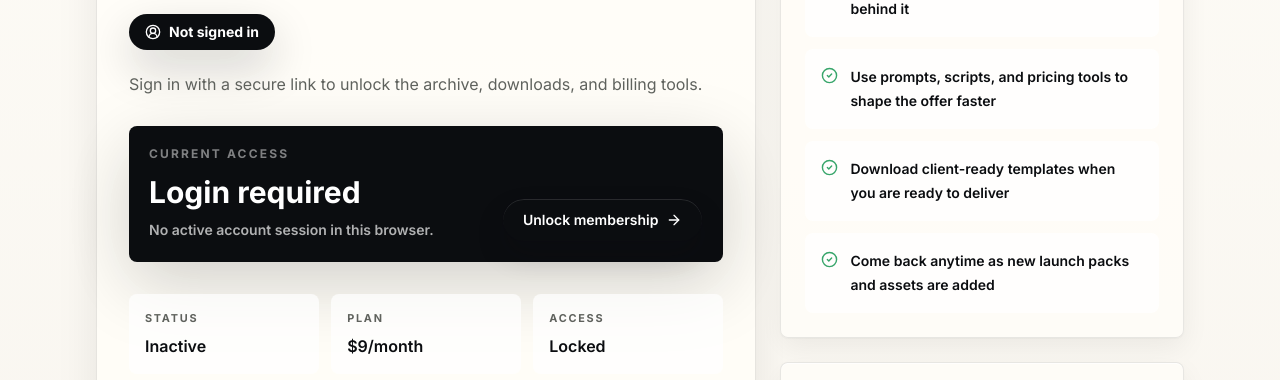
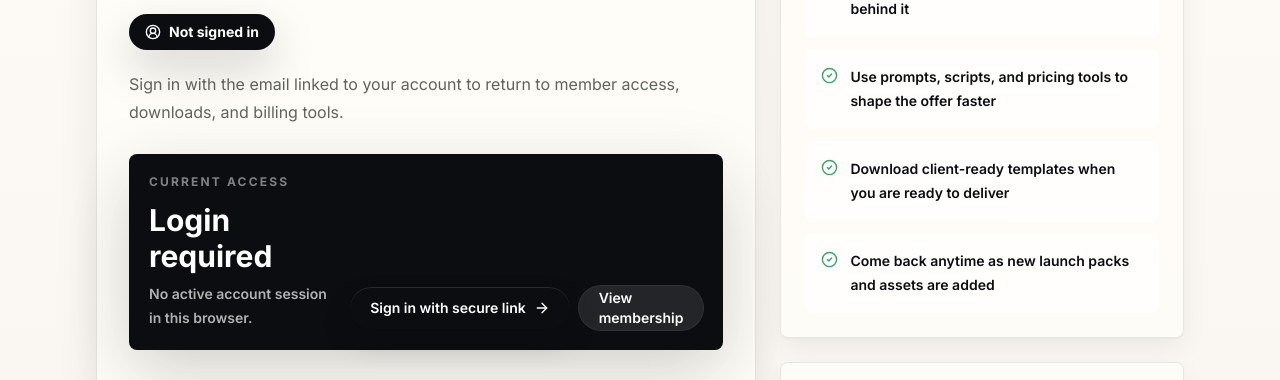
Before and after one commit to DeRucci6969/sidehustlestephen, a Next.js app: page /account in a window 1280 px wide. Shown: the part 248-628 px from the top of the page. Built offline with nearby package versions, Linux system fonts and the light colour scheme; no server answers.

Commit message:
Add returning-member sign-in action

```diff
--- a/src/app/account/page.tsx
+++ b/src/app/account/page.tsx
@@ -46,7 +46,7 @@ export default async function AccountPage() {
                 ? "Your membership is active. Use this page to manage billing or jump back into the archive."
                 : viewer.isAuthenticated
                   ? "You are signed in, but this account does not have active membership access yet."
-                  : "Sign in with a secure link to unlock the archive, downloads, and billing tools."}
+                  : "Sign in with the email linked to your account to return to member access, downloads, and billing tools."}
             </p>
             <div className="mt-7 min-w-0 rounded-lg bg-[var(--deep-forest)] p-4 text-white shadow-[0_22px_70px_rgba(0,0,0,0.18)] sm:p-5">
               <p className="text-xs font-bold uppercase tracking-[0.18em] text-white/48">Current access</p>
@@ -65,8 +65,18 @@ export default async function AccountPage() {
                       Browse packs
                       <ArrowRight size={16} />
                     </Link>
+                  ) : viewer.isAuthenticated ? (
+                    <JoinButton label="Continue checkout" returnTo="/packs" className="w-full sm:w-auto" />
                   ) : (
-                    <JoinButton label={viewer.isAuthenticated ? "Continue checkout" : "Unlock membership"} returnTo="/packs" className="w-full sm:w-auto" />
+                    <>
+                      <JoinButton label="Sign in with secure link" returnTo="/account" intent="signIn" className="w-full sm:w-auto" />
+                      <Link
+                        href="/pricing"
+                        className="inline-flex h-11 items-center justify-center rounded-full bg-white/10 px-5 text-sm font-semibold text-white ring-1 ring-white/15 transition hover:bg-white/15"
+                      >
+                        View membership
+                      </Link>
+                    </>
                   )}
                   {viewer.isAuthenticated ? <SignOutButton className="border-white/15 bg-white/10 text-white shadow-none hover:bg-white/15" /> : null}
                 </div>
--- a/src/components/join-modal.tsx
+++ b/src/components/join-modal.tsx
@@ -12,9 +12,10 @@ type JoinButtonProps = {
   label?: string;
   returnTo?: string;
   className?: string;
+  intent?: "join" | "signIn";
 };
 
-export function JoinButton({ label = "Unlock Packs", returnTo, className }: JoinButtonProps) {
+export function JoinButton({ label = "Unlock Packs", returnTo, className, intent = "join" }: JoinButtonProps) {
   const [open, setOpen] = useState(false);
   const [email, setEmail] = useState("");
   const [status, setStatus] = useState<"idle" | "sending" | "sent" | "setup" | "error">("idle");
@@ -23,8 +24,9 @@ export function JoinButton({ label = "Unlock Packs", returnTo, className }: Join
   const modalRef = useRef<HTMLDivElement>(null);
 
   async function openModal() {
-    track("Join Modal Opened", { returnTo: returnTo ?? "current_path" });
-    trackFirstPartyEvent("Join Modal Opened", { properties: { return_to: returnTo ?? "current_path" } });
+    const openEvent = intent === "signIn" ? "Sign In Modal Opened" : "Join Modal Opened";
+    track(openEvent, { returnTo: returnTo ?? "current_path" });
+    trackFirstPartyEvent(openEvent, { properties: { return_to: returnTo ?? "current_path" } });
     setOpen(true);
 
     try {
@@ -156,10 +158,12 @@ export function JoinButton({ label = "Unlock Packs", returnTo, className }: Join
               <Mail size={24} />
             </div>
             <h2 id="join-title" className="pr-10 text-2xl font-semibold tracking-normal text-[var(--navy-ink)] sm:text-3xl">
-              Unlock every pack
+              {intent === "signIn" ? "Sign in to your account" : "Unlock every pack"}
             </h2>
             <p className="mt-3 text-sm leading-6 text-[var(--graphite)]">
-              Enter your email and we will send a secure sign-in link. Then you can unlock every business pack and asset for {siteConfig.priceLabel}.
+              {intent === "signIn"
+                ? "Enter the email linked to your account and we will send a secure sign-in link. No password needed."
+                : `Enter your email and we will send a secure sign-in link. Then you can unlock every business pack and asset for ${siteConfig.priceLabel}.`}
             </p>
             <form onSubmit={submit} className="mt-7 space-y-3">
               <input
@@ -176,7 +180,7 @@ export function JoinButton({ label = "Unlock Packs", returnTo, className }: Join
                 disabled={status === "sending"}
                 className="accent-cta flex h-13 w-full items-center justify-center gap-2 rounded px-5 font-semibold transition disabled:cursor-not-allowed disabled:opacity-70"
               >
-                {status === "sending" ? "Sending secure link" : "Send secure link"}
+                {status === "sending" ? "Sending secure link" : intent === "signIn" ? "Send sign-in link" : "Send secure link"}
                 <ArrowRight size={17} />
               </button>
             </form>
```
